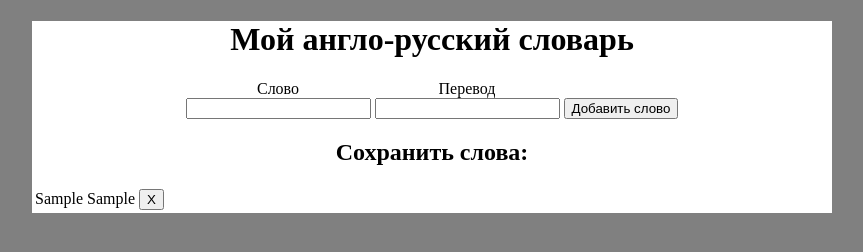
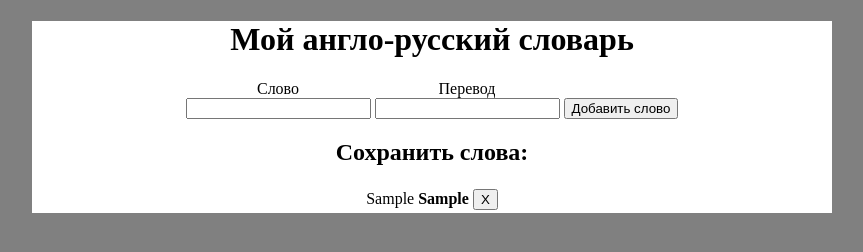
Before and after one commit to IhorFedorov7/interpreter_app, a plain HTML site: page index.html in a window 1280 px wide. Both pictures are taken after typing "Sample", "Sample" into the empty fields and a click on the button "Добавить слово". Shown: the whole page, without its empty margins (208-1071 px from the left). Drawn offline with Linux system fonts and the light colour scheme.

Commit message:
UI css v1.1

```diff
--- a/css/style.css
+++ b/css/style.css
@@ -10,7 +10,6 @@ body {
     height: 100%;
     margin: auto;
     text-align: center;
-    margin: auto;
     background: white;
 }
 
@@ -21,3 +20,13 @@ body {
 .error {
     border: 2px solid red;
 }
+
+#table {
+    position: relative;
+    text-align: center;
+    margin: auto;
+}
+
+.enr-word {
+    font-weight: 700;
+}
```
